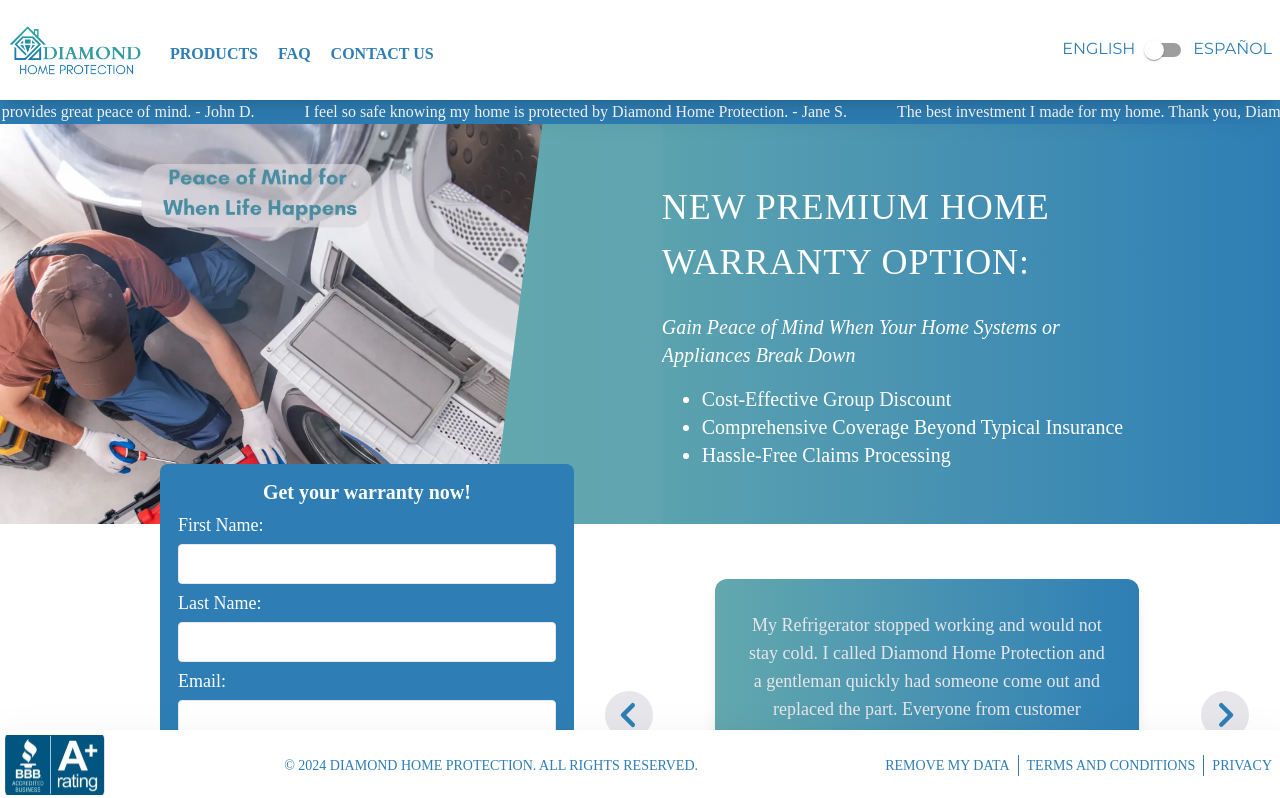
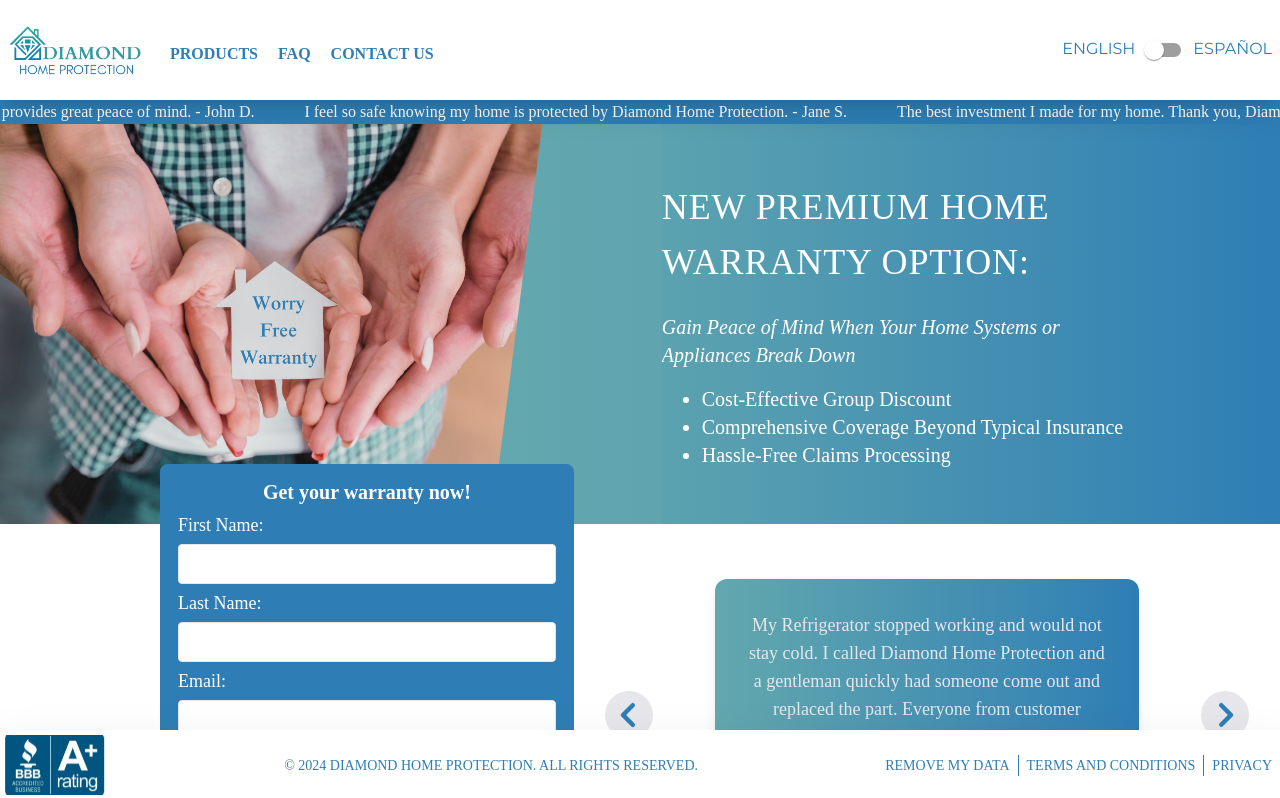
Before and after one commit to ErenYea/homediamondvite, a React (Vite) app: page / in a window 1280 px wide. Shown: the top 798 px of the page. Built offline with nearby package versions, Linux system fonts and the light colour scheme.

Commit message:
Home Warranty Image added

```diff
--- a/src/pages/Home/Home.jsx
+++ b/src/pages/Home/Home.jsx
@@ -122,7 +122,7 @@
         <div className="z-0 w-[50%]  h-[400px]">
           {/* <ImageSlider /> */}
           <img
-            src="/56ebb5e051381fbf99398cea78a84b36_1200_80.webp"
+            src="public\Worry-Free Warranty (DHP Page1).png"
             alt=""
             className="w-full h-full object-cover"
           />
```
Also changed, not shown: public/Worry-Free Warranty (DHP Page1).png (added).
